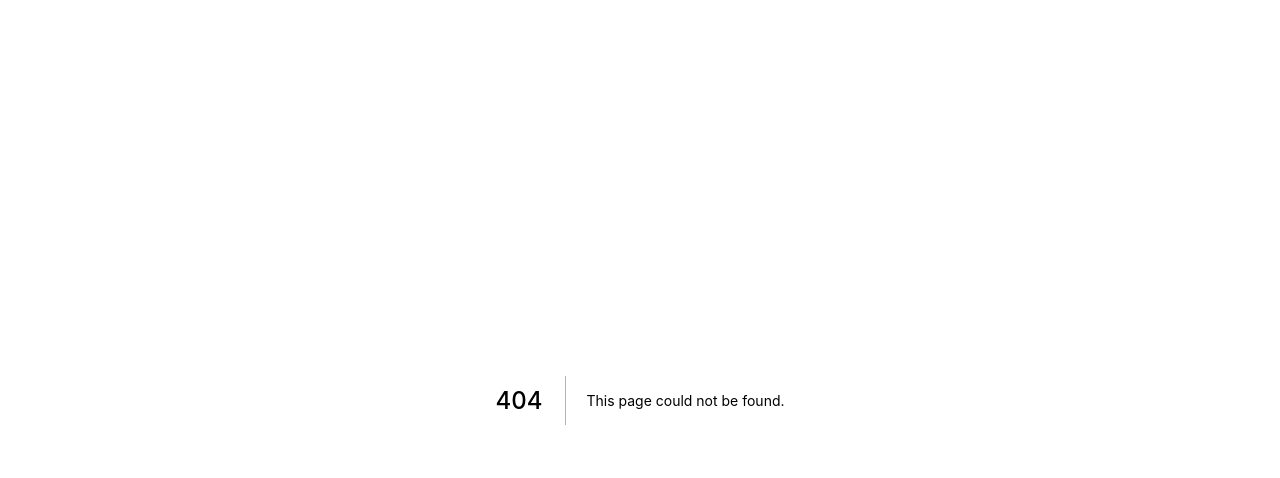
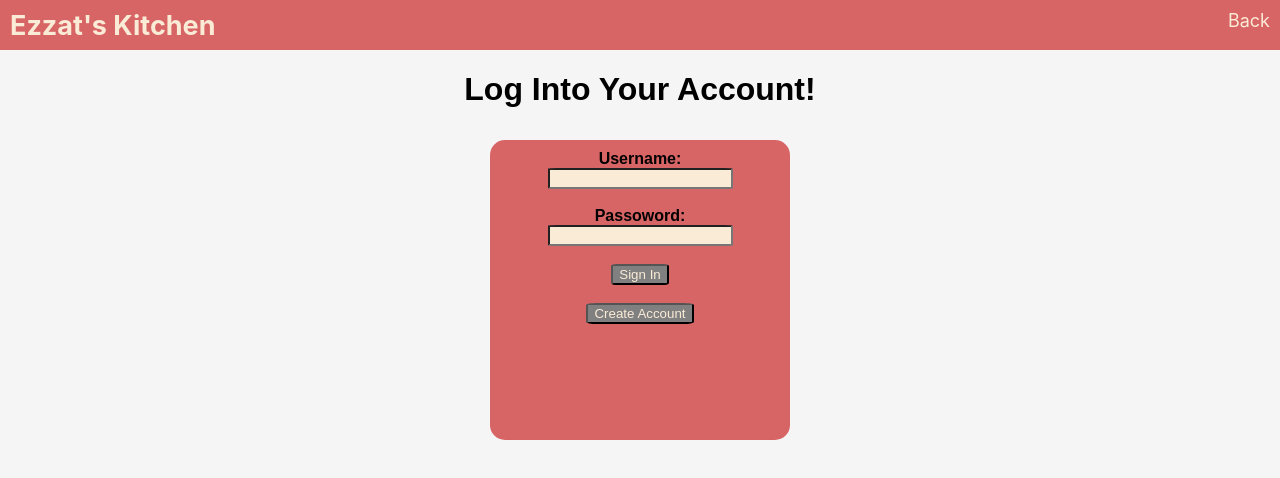
Before and after one commit to nme22/ezzatskitchen, a Next.js app: page /Login in a window 1280 px wide. Before the commit this address had no page. Shown: the top 478 px of the page. Built offline with nearby package versions, Linux system fonts and the light colour scheme.

Commit message:
login page html elements

```diff
--- /dev/null
+++ b/pages/Login.js
@@ -0,0 +1,35 @@
+import Head from 'next/head';
+import Link from 'next/link';
+
+export default function Login() {
+   return (
+      <div>
+         <Head>
+            <title> Login Ezzat's Kitchen</title>
+            <meta
+               name="viewport"
+               content="initial-scale=1.0, width=device-width"
+            />
+         </Head>
+
+         <nav className="loginNavbar">
+            <h2 className="appName">Ezzat's Kitchen</h2>
+            <Link href="/">Back</Link>
+         </nav>
+         <h1 className="title">Log Into Your Account!</h1>
+         <div className="center">
+            <form className="loginTitle">
+               <label>Username:</label>
+               <input className="inputField" />
+               <br />
+               <label>Passoword:</label>
+               <input className="inputField" />
+               <br />
+               <button className="button">Sign In</button>
+               <br />
+               <button className="button">Create Account</button>
+            </form>
+         </div>
+      </div>
+   );
+}
--- a/styles/globals.css
+++ b/styles/globals.css
@@ -41,6 +41,51 @@ a {
    border-color: black;
    border-width: 2px;
 }
+.appName {
+   align-self: center;
+}
+
+.loginNavbar {
+   display: flex;
+   justify-content: space-between;
+   background-color: #d86565;
+   padding: 10px;
+   padding-top: -50px;
+   height: 50px;
+   color: antiquewhite;
+   font-size: large;
+}
+
+.loginTitle {
+   background-color: #d86565;
+   border-radius: 5%;
+   border-width: 1px;
+   display: flex;
+   flex-direction: column;
+   width: 300px;
+   height: 300px;
+   text-align: center;
+   font-weight: bold;
+   font-family: fantasy;
+   margin: 10px;
+   padding: 10px;
+   align-items: center;
+}
+.center {
+   display: flex;
+   justify-content: center;
+   width: 100%;
+}
+.inputField {
+   background-color: antiquewhite;
+   border-radius: 5%;
+}
+
+.button {
+   border-radius: 10%;
+   background-color: gray;
+   color: antiquewhite;
+}
 
 * {
    box-sizing: border-box;
```
